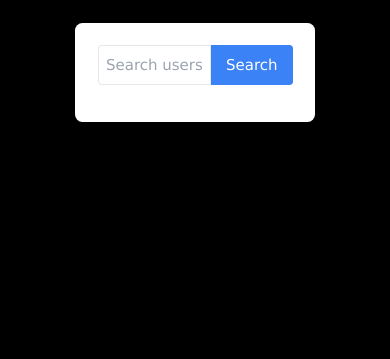
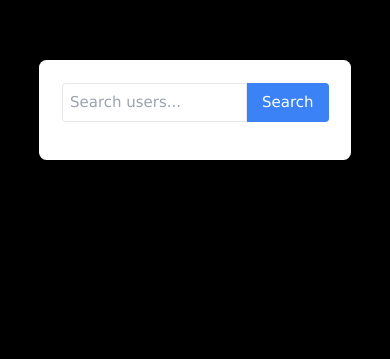
Before and after one commit to I-Am-Anurag-Rawat/Social-Media-App-Using-Django, a Django app: page /search/ in a window 390 px wide. Shown: the part 75-434 px from the top of the page. Run offline with Django 5.2, Linux system fonts and the light colour scheme; some libraries are stand-ins or nearby versions.

Commit message:
UI changes

```diff
--- a/core/templates/core/login.html
+++ b/core/templates/core/login.html
@@ -5,7 +5,8 @@
   <script src="https://cdn.tailwindcss.com"></script>
 </head>
 <body class="bg-gray-100 dark:bg-black flex items-center justify-center min-h-screen px-4">
-  <div class="w-full max-w-md bg-white p-8 rounded-xl shadow-lg">
+  <div class="w-full flex items-center justify-center bg-white p-8 rounded-xl shadow-lg h-[370px] sm:max-w-2xl lg:max-w-md">
+    <div class="w-full ">
     <!-- Title -->
     <h2 class="text-3xl font-extrabold mb-6 text-blue-600 text-center">Log in to your account</h2>
 
@@ -41,5 +42,6 @@
       </a>
     </p>
   </div>
+  </div>
 </body>
 </html>
--- a/core/templates/core/profile.html
+++ b/core/templates/core/profile.html
@@ -7,8 +7,8 @@
     @media (max-width: 767px) {
       .profile-container{
         margin-top: clamp(2rem,25vw,7rem);
-        margin-left: 3rem;
-        margin-right: 3rem;
+        margin-left: 1.5rem;
+        margin-right: 1.5rem;
       }
       .followers-following{
         display: felx;
--- a/core/templates/core/search.html
+++ b/core/templates/core/search.html
@@ -6,18 +6,24 @@
 <style>
     @media (max-width: 767px) {
         .search-container{
-          margin-top: clamp(2rem,25vw,7rem);
-          margin-left: 5rem;
-          margin-right: 5rem;
+            width: clamp(18.75rem, 80vw, 43.75rem);
+            margin-top: clamp(2rem,25vw,7rem);
+            margin-left: 1.5rem;
+            margin-right: 1.5rem;
+        }
+        .search-parent{
+            display: flex;
+            justify-content: center;
         }
     }
 </style>
 {% endblock %}
 
 {% block content %}
+<div class="search-parent">
 <div class="search-container min-h-screen">
     <!-- Content -->
-    <div class="max-w-xl mx-auto bg-white mt-10 p-6 rounded-lg shadow">
+    <div class=" mx-auto bg-white mt-10 p-6 rounded-lg shadow lg:max-w-3xl">
         <form method="get" action="{% url 'search-users' %}" class="flex mb-4">
             <input type="text" name="q" value="{{ query }}" placeholder="Search users..." class="text-black w-full p-2 border rounded-l focus:outline-none focus:ring focus:border-blue-300" />
             <button type="submit" class="bg-blue-500 text-white px-4 rounded-r">Search</button>
@@ -41,5 +47,5 @@
     </div>
 
 </div>
-
+</div>
 {% endblock content %}
```
Also changed, not shown: db.sqlite3.
